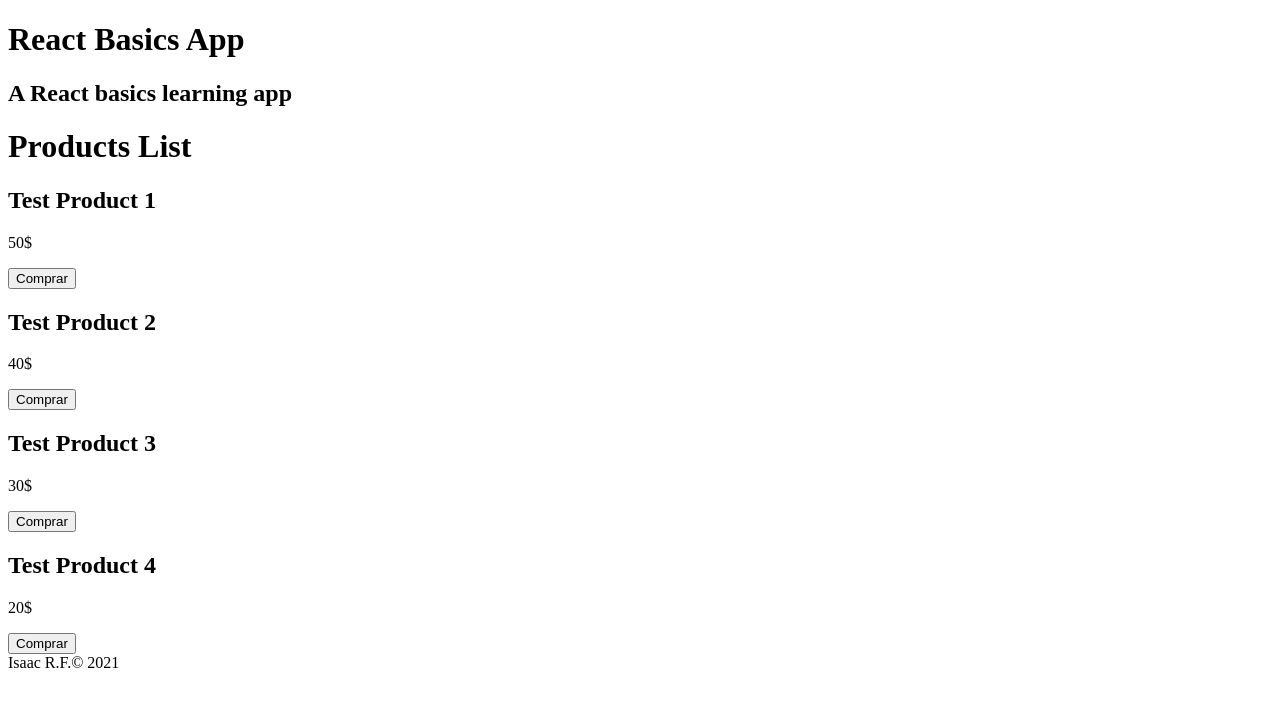
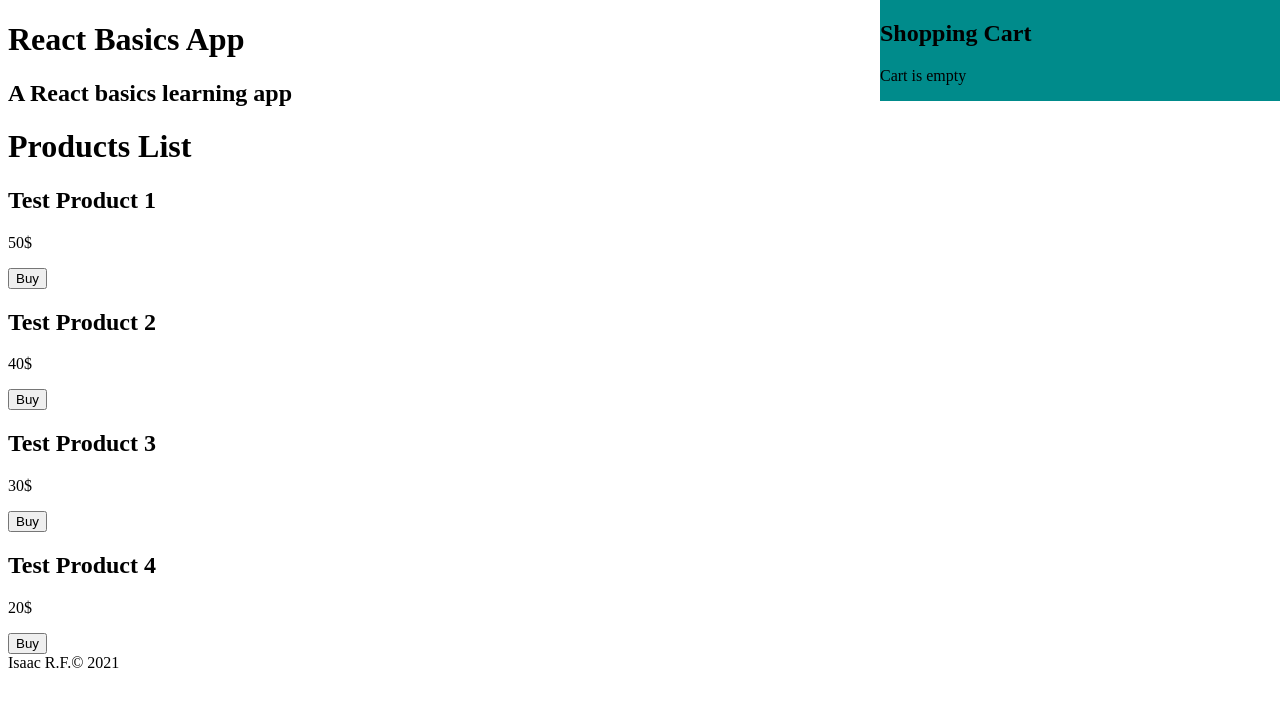
Before and after one commit to IsaacRF/react-basics, a React (Create React App) app: page / in a window 1280 px wide. Shown: the top 706 px of the page. Built offline with nearby package versions, Linux system fonts and the light colour scheme.

Commit message:
Add a cart component to visualize added products and be able to remove them from cart

```diff
--- a/package.json
+++ b/package.json
@@ -13,6 +13,7 @@
     "react": "^17.0.1",
     "react-dom": "^17.0.1",
     "react-scripts": "4.0.2",
+    "sass": "^1.32.8",
     "typescript": "^4.1.5",
     "web-vitals": "^1.1.0"
   },
--- a/src/App.tsx
+++ b/src/App.tsx
@@ -1,7 +1,8 @@
-import React, { Fragment, useState } from "react";
-import Header from "./components/Header";
-import Footer from "./components/Footer";
-import Product from "./components/Product";
+import React, { Fragment, useState } from 'react';
+import Header from './components/Header';
+import Footer from './components/Footer';
+import Product from './components/Product';
+import Cart from './components/Cart';
 
 function App() {
   //Products list state
@@ -34,6 +35,8 @@ function App() {
         />
       ))}
 
+      <Cart cart={cart} setCart={setCart} />
+
       <Footer author="Isaac R.F." date={date} />
     </Fragment>
   );
--- /dev/null
+++ b/src/components/Cart/index.tsx
@@ -0,0 +1,32 @@
+import React from "react";
+import styles from "./styles.module.scss";
+
+import Product from "../Product";
+
+export interface CartProps {
+  cart: any;
+  setCart: Function;
+}
+
+const Cart: React.FC<CartProps> = ({ cart, setCart }) => (
+  <div className={styles.container}>
+    <h2>Shopping Cart</h2>
+    {cart.length === 0 ? (
+      <p>Cart is empty</p>
+    ) : (
+      cart.map((product: any) => (
+        <Product
+          key={product.id}
+          id={product.id}
+          name={product.name}
+          price={product.price}
+          isInCartContext={true}
+          cart={cart}
+          setCart={setCart}
+        />
+      ))
+    )}
+  </div>
+);
+
+export default Cart;
--- /dev/null
+++ b/src/components/Cart/styles.module.scss
@@ -0,0 +1,7 @@
+.container {
+    position: fixed;
+    top: 0;
+    right: 0;
+    background-color: darkcyan;
+    width: 400px;
+}
--- a/src/components/Product.tsx
+++ b/src/components/Product.tsx
@@ -1,32 +1,49 @@
-import React from 'react'
+import React from "react";
 
-export interface Product {
-    id: number,
-    name: string,
-    price: number,
-    cart: any,
-    setCart: any
+export interface ProductProps {
+  id: number;
+  name: string;
+  price: number;
+  isInCartContext?: boolean;
+  cart: ProductProps[];
+  setCart: Function;
 }
 
-const Product: React.FC<Product> = ({id, name, price, cart, setCart}) => {
+const Product: React.FC<ProductProps> = ({ id, name, price, isInCartContext, cart, setCart }) => {
+  /**
+   * Adds a product to the cart
+   * @param id Product Id
+   */
   const selectProduct = (id: number) => {
     console.log(`selectProduct(${id})`);
-        setCart([
-            ...cart,
-            {id, name, price}
-        ]);
-    }
+    setCart([...cart, { id, name, price }]);
+  };
+
+  /**
+   * Remove a product from cart
+   * @param id Product Id
+   */
+  const removeProduct = (id: number) => {
+    const products = cart.filter(product => product.id !== id);
+    setCart(products);
+  };
 
   return (
     <div>
       <h2>{name}</h2>
       <p>{price}$</p>
-            <button
-                type="button"
-                onClick={() => selectProduct(id) }
-            >Comprar</button>
+
+      {!isInCartContext ? (   //FIXME: Need another condition to differ between product list and cart
+        <button type="button" onClick={() => selectProduct(id)}>
+          Buy
+        </button>
+      ) : (
+        <button type="button" onClick={() => removeProduct(id)}>
+          Remove
+        </button>
+      )}
     </div>
   );
-}
+};
 
 export default Product;
```
Also changed, not shown: 1 other file (tests, documents, lock files or other folders). Lines whose indentation alone changed are shown as unchanged.
